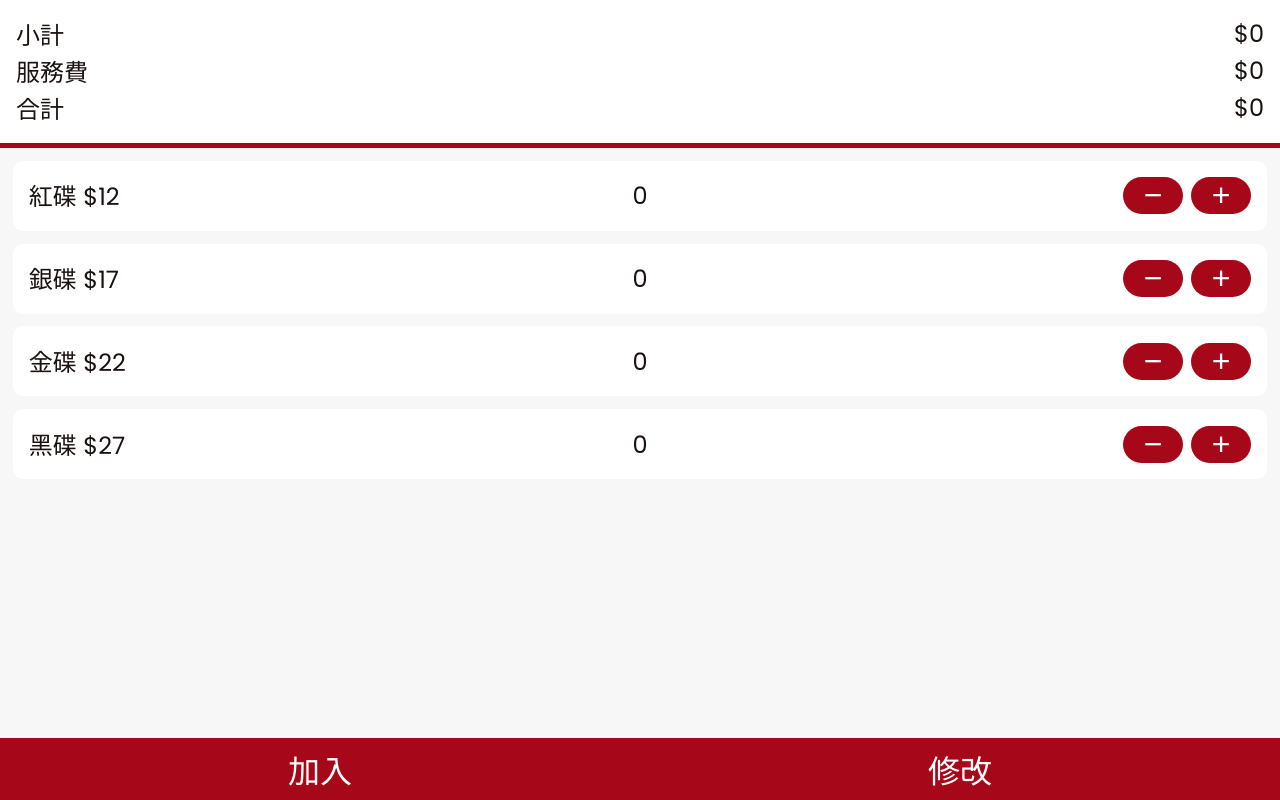
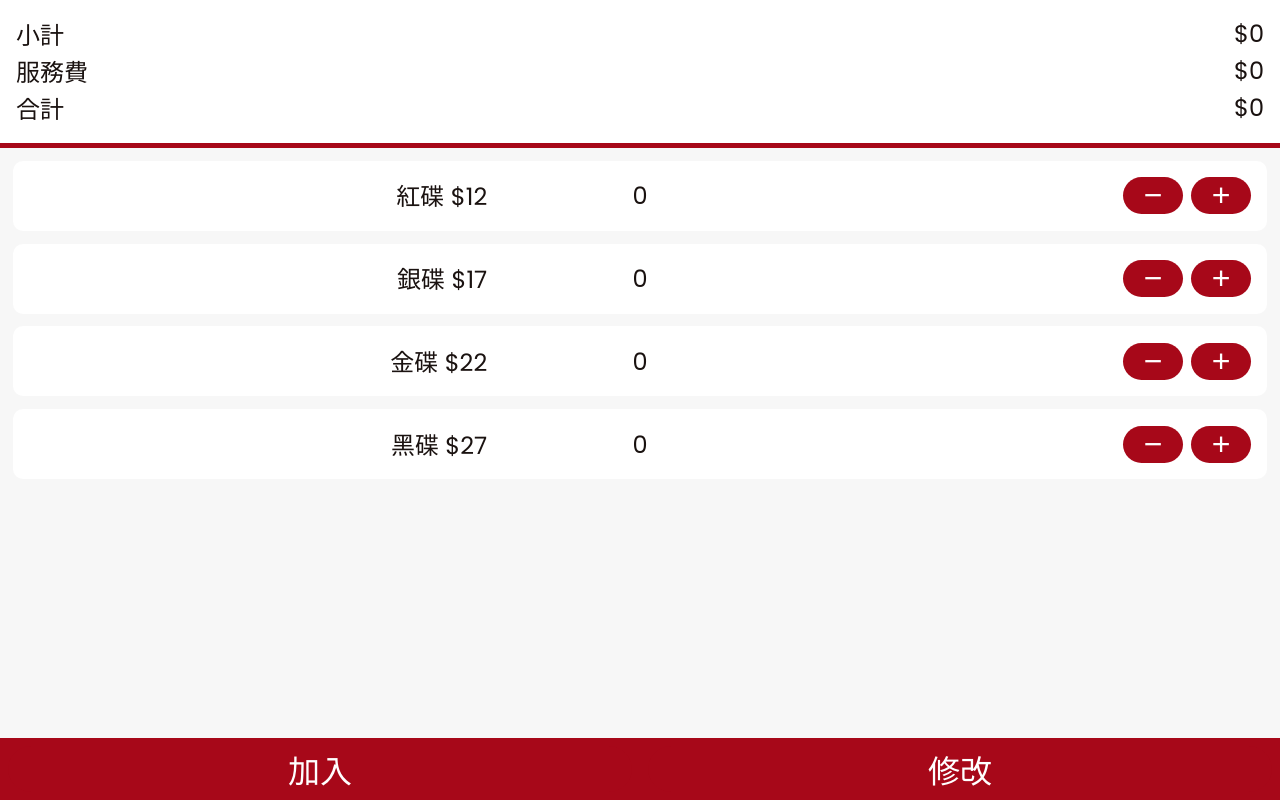
Before and after one commit to man7788/sushiro-calculator, a React (Vite) app in the folder calculator/: page / in a window 1280 px wide. Built offline with nearby package versions, Linux system fonts and the light colour scheme.

Commit message:
Update Item styles

```diff
--- a/calculator/src/Components/Items/Item.module.css
+++ b/calculator/src/Components/Items/Item.module.css
@@ -3,7 +3,7 @@
   border-radius: 10px;
   display: grid;
   align-items: center;
-  grid-template-columns: 1.5fr 1fr 1.5fr;
+  grid-template-columns: 1.5fr 1fr minmax(137px, 1.5fr);
   height: 70px;
   margin: 0 0.8rem 0.8rem 0.8rem;
   padding: 1rem;
@@ -15,7 +15,7 @@
 .delete {
   display: flex;
   align-items: center;
-  justify-content: space-between;
+  justify-content: flex-end;
 }
 
 .delete button {
```
